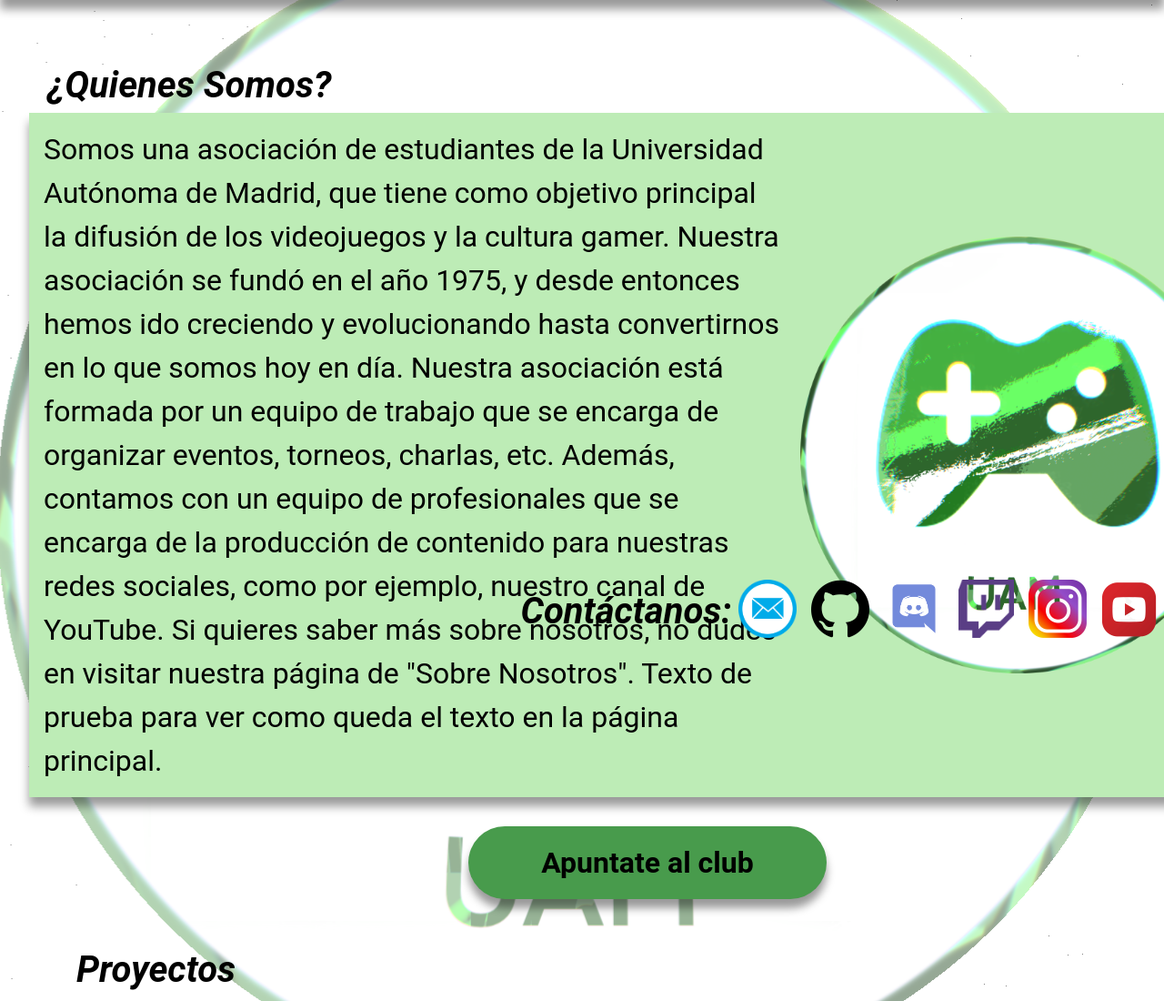
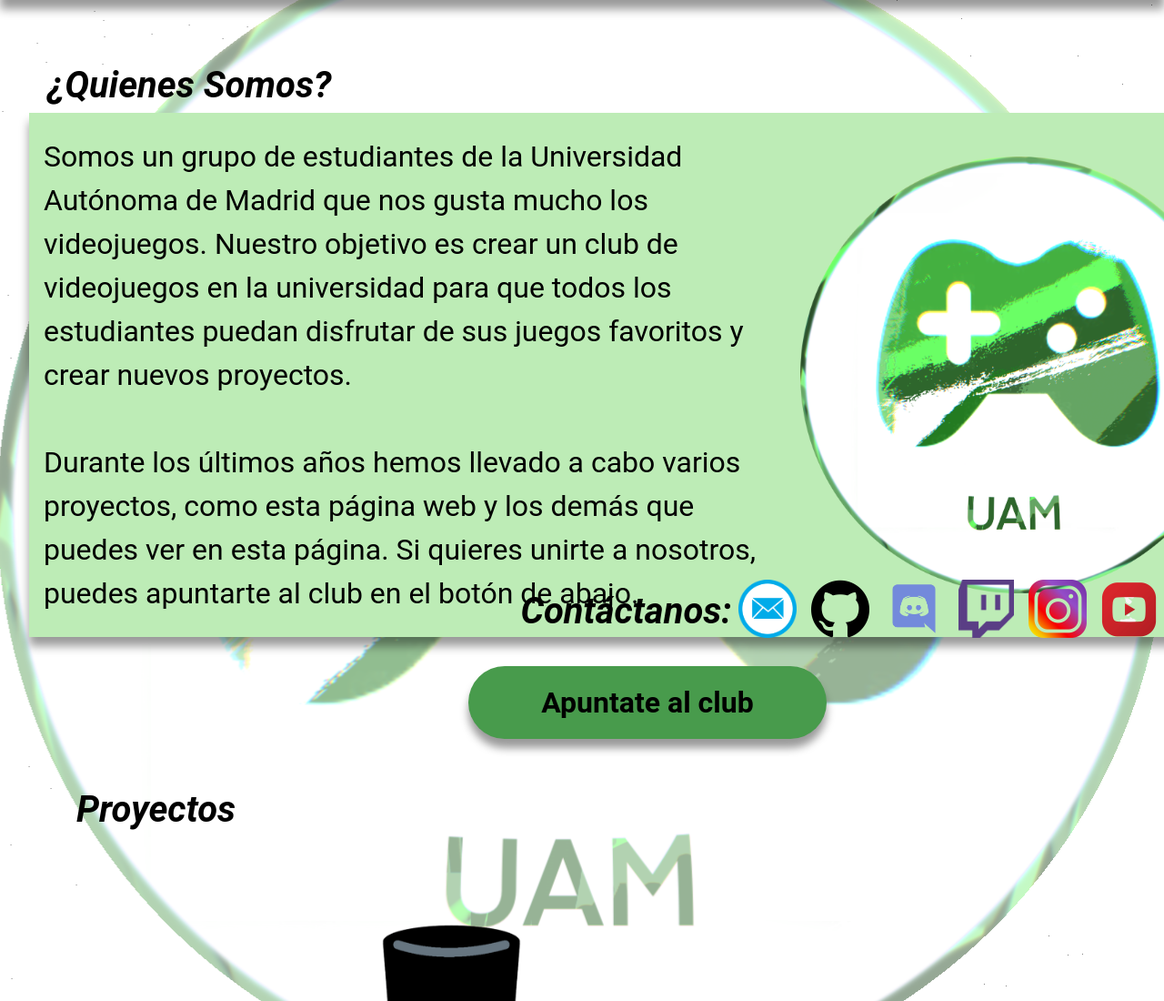
Before and after one commit to Videojuegos-UAM/Web, a Flask app: page /projects in a window 1280 px wide; the page is wider, and only the part inside the window is pictured. Shown: the part 80-1180 px from the top of that part at 91% size. Run offline with Flask 2, Linux system fonts and the light colour scheme; some libraries are stand-ins or nearby versions.

Commit message:
arreglar descripciones

```diff
--- a/app/templates/projects.html
+++ b/app/templates/projects.html
@@ -11,12 +11,12 @@
     <h2>¿Quienes Somos?</h2>
     <div class="article-and-image">
         <p>
-            Somos una asociación de estudiantes de la Universidad Autónoma de Madrid, que tiene como objetivo principal la difusión de los videojuegos y la cultura gamer.
-            Nuestra asociación se fundó en el año 1975, y desde entonces hemos ido creciendo y evolucionando hasta convertirnos en lo que somos hoy en día.
-            Nuestra asociación está formada por un equipo de trabajo que se encarga de organizar eventos, torneos, charlas, etc.
-            Además, contamos con un equipo de profesionales que se encarga de la producción de contenido para nuestras redes sociales, como por ejemplo, nuestro canal de YouTube.
-            Si quieres saber más sobre nosotros, no dudes en visitar nuestra página de "Sobre Nosotros".
-            Texto de prueba para ver como queda el texto en la página principal.
+            Somos un grupo de estudiantes de la Universidad Autónoma de Madrid que nos gusta mucho los videojuegos.
+            Nuestro objetivo es crear un club de videojuegos en la universidad para que todos los estudiantes puedan
+            disfrutar de sus juegos favoritos y crear nuevos proyectos.<br></br>
+
+            Durante los últimos años hemos llevado a cabo varios proyectos, como esta página web y los demás que puedes ver en esta página.
+            Si quieres unirte a nosotros, puedes apuntarte al club en el botón de abajo.
         </p>
         <img src={{ url_for('static', filename='img/Logo.png' ) }} alt="Logo Videojuegos UAM" class="normal-img">
     </div>
```
Also changed, not shown: app/templates/index.html (+5 -4 lines), app/templates/sobre-nosotros.html (+6 -2 lines).
